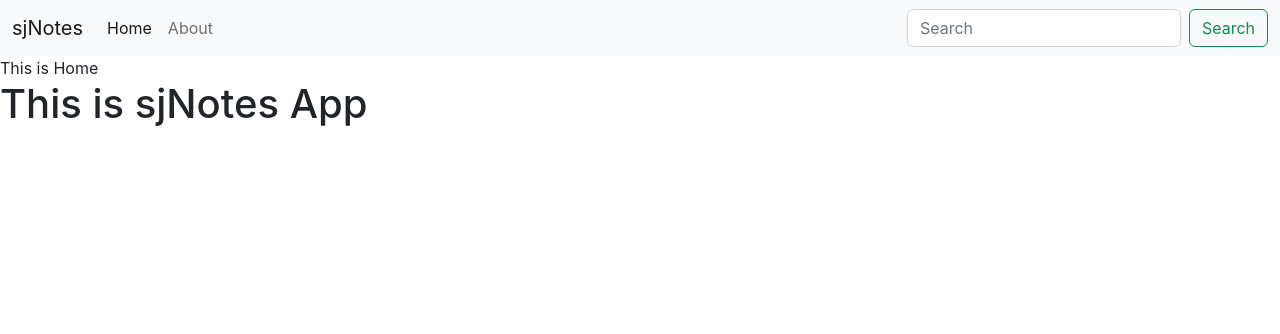
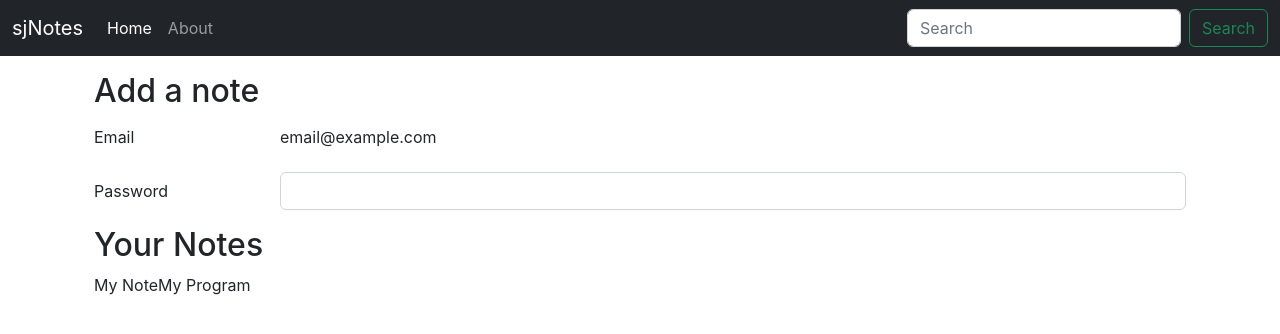
Before and after one commit to DocSJ1980/sjnotes, a React (Create React App) app: page / in a window 1280 px wide. Shown: the top 334 px of the page. Built offline with nearby package versions, Linux system fonts and the light colour scheme.

Commit message:
12th Commit - Context API setup

```diff
--- a/src/App.js
+++ b/src/App.js
@@ -3,19 +3,23 @@ import { BrowserRouter, Routes, Route } from "react-router-dom";
 import Navbar from "./components/Navbar";
 import Home from "./components/Home";
 import About from "./components/About";
+import NoteState from "./context/notes/NoteState";
 
 function App() {
   return (
     <>
+    <NoteState>
       <BrowserRouter>
         <Navbar />
+        <div className="container">
         <Routes>
           <Route exact path="/" element={<App />}/>
           <Route exact index element={<Home />} />
           <Route exact path="/about" element={<About />}/>
         </Routes>
+        </div>
       </BrowserRouter>
-      <h1>This is sjNotes App</h1>
+    </NoteState>
     </>
   );
 }
--- a/src/components/About.js
+++ b/src/components/About.js
@@ -1,9 +1,10 @@
-import React from 'react'
+import React, {useContext, useEffect} from 'react';
+import noteContext from '../context/notes/noteContext';
 
 const About = () => {
   return (
     <div>
-      This is about
+      This is aboutpage.
     </div>
   )
 }
--- a/src/components/Home.js
+++ b/src/components/Home.js
@@ -1,11 +1,40 @@
-import React from 'react'
+import React, { useContext } from "react";
+import noteContext from "../context/notes/noteContext";
 
 function Home() {
+  const context = useContext(noteContext);
+  const {notes, setNotes} = context;
   return (
     <div>
-      This is Home
+      <div className="container my-3">
+
+        <h2>Add a note</h2>
+
+        <div className="mb-3 row">
+          <label for="staticEmail" className="col-sm-2 col-form-label">Email</label>
+          <div className="col-sm-10">
+            <input type="text" readonly className="form-control-plaintext" id="staticEmail" value="email@example.com"/>
+          </div>
+        </div>
+
+        <div className="mb-3 row">
+          <label for="inputPassword" className="col-sm-2 col-form-label">Password</label>
+          <div className="col-sm-10">
+            <input type="password" className="form-control" id="inputPassword" />
+          </div>
+        </div>
+
+      </div>
+
+      <div className="container my-3">
+        <h2>Your Notes</h2>
+        {notes.map((note)=>{
+          return note.title;
+          })
+        }
+      </div>
     </div>
-  )
+  );
 }
 
-export default Home
+export default Home;
--- a/src/components/Navbar.js
+++ b/src/components/Navbar.js
@@ -1,10 +1,15 @@
-import React from "react";
-import { Link } from "react-router-dom";
+import React, {useEffect} from "react";
+import { Link, useLocation } from "react-router-dom";
 
 const Navbar = () => {
+  const location = useLocation();
+  useEffect(()=>{
+    console.log(location);
+  }, [location]);
+
   return (
     <div>
-      <nav className="navbar navbar-expand-lg bg-light">
+      <nav className="navbar navbar-expand-lg navbar-dark bg-dark">
         <div className="container-fluid">
           <Link className="navbar-brand" to="/">
             sjNotes
@@ -17,12 +22,12 @@ const Navbar = () => {
           <div className="collapse navbar-collapse" id="navbarSupportedContent">
             <ul className="navbar-nav me-auto mb-2 mb-lg-0">
               <li className="nav-item">
-                <Link className="nav-link active" aria-current="page" to="/">
+                <Link className={`nav-link ${location.pathname==="/"? "active":""}`} aria-current="page" to="/">
                   Home
                 </Link>
               </li>
               <li className="nav-item">
-                <Link className="nav-link" to="/about">
+                <Link className={`nav-link ${location.pathname==="/about"? "active":""}`} to="/about">
                   About
                 </Link>
               </li>
--- /dev/null
+++ b/src/context/notes/NoteState.js
@@ -0,0 +1,33 @@
+import React, { useContext, useState } from "react";
+import noteContext from "./noteContext";
+
+const NoteState = (props) =>{
+    const notesInitial = [
+        {
+            "_id": "62b85bdf7427053f95a5d9e3",
+            "user": "62b35aa7eb7cc2fefae311e2",
+            "title": "My Note",
+            "description": "Please wake up early",
+            "tag": "personal",
+            "date": "2022-06-26T13:15:11.204Z",
+            "__v": 0
+          },
+          {
+            "_id": "62b85bfd7427053f95a5d9e5",
+            "user": "62b35aa7eb7cc2fefae311e2",
+            "title": "My Program",
+            "description": "Coding is my love",
+            "tag": "personal",
+            "date": "2022-06-26T13:15:41.393Z",
+            "__v": 0
+          }
+    ]
+    const [notes, setNotes] = useState(notesInitial);
+    return (
+        <noteContext.Provider value={{notes, setNotes}}>
+            {props.children}
+        </noteContext.Provider>
+    )
+}
+
+export default NoteState;
--- /dev/null
+++ b/src/context/notes/noteContext.js
@@ -0,0 +1,5 @@
+import { createContext } from "react";
+
+const noteContext = createContext();
+
+export default noteContext;
```
